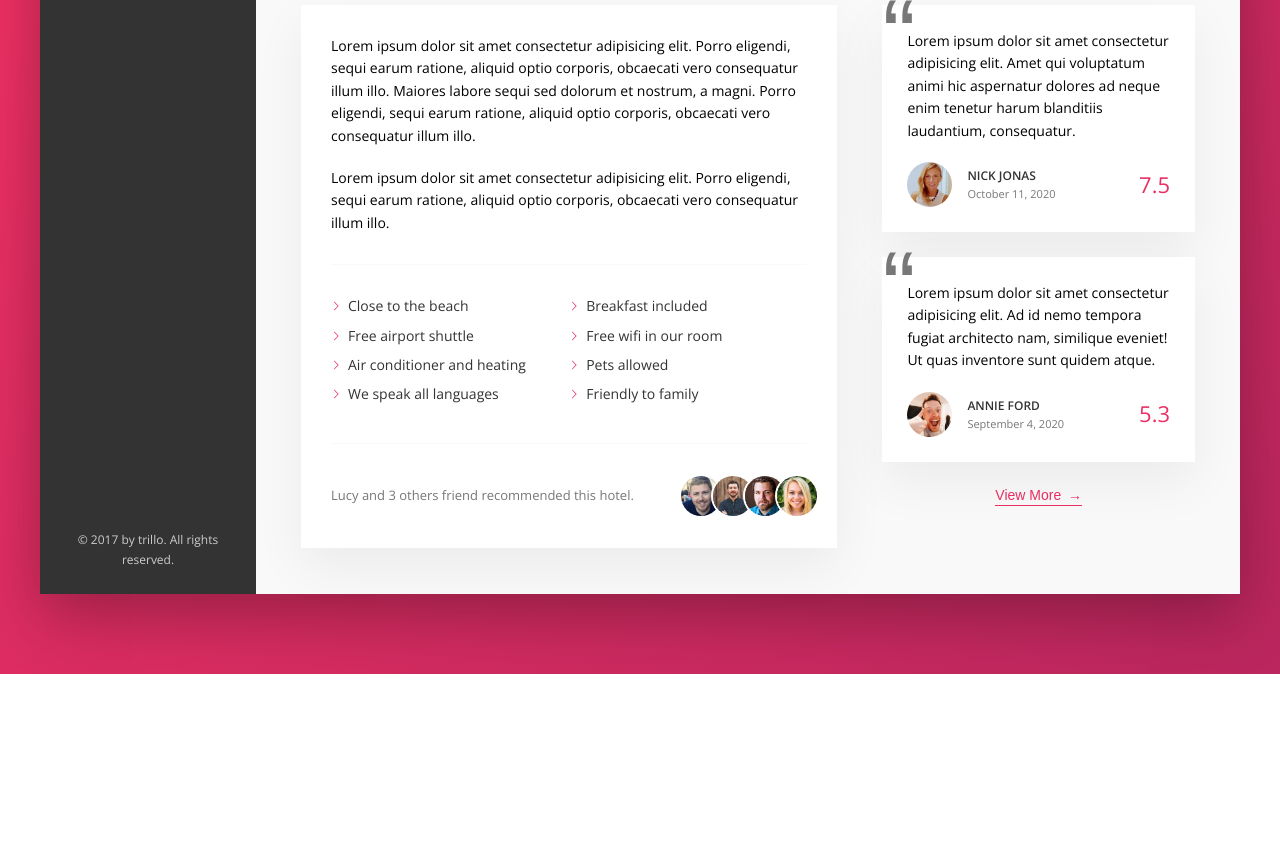
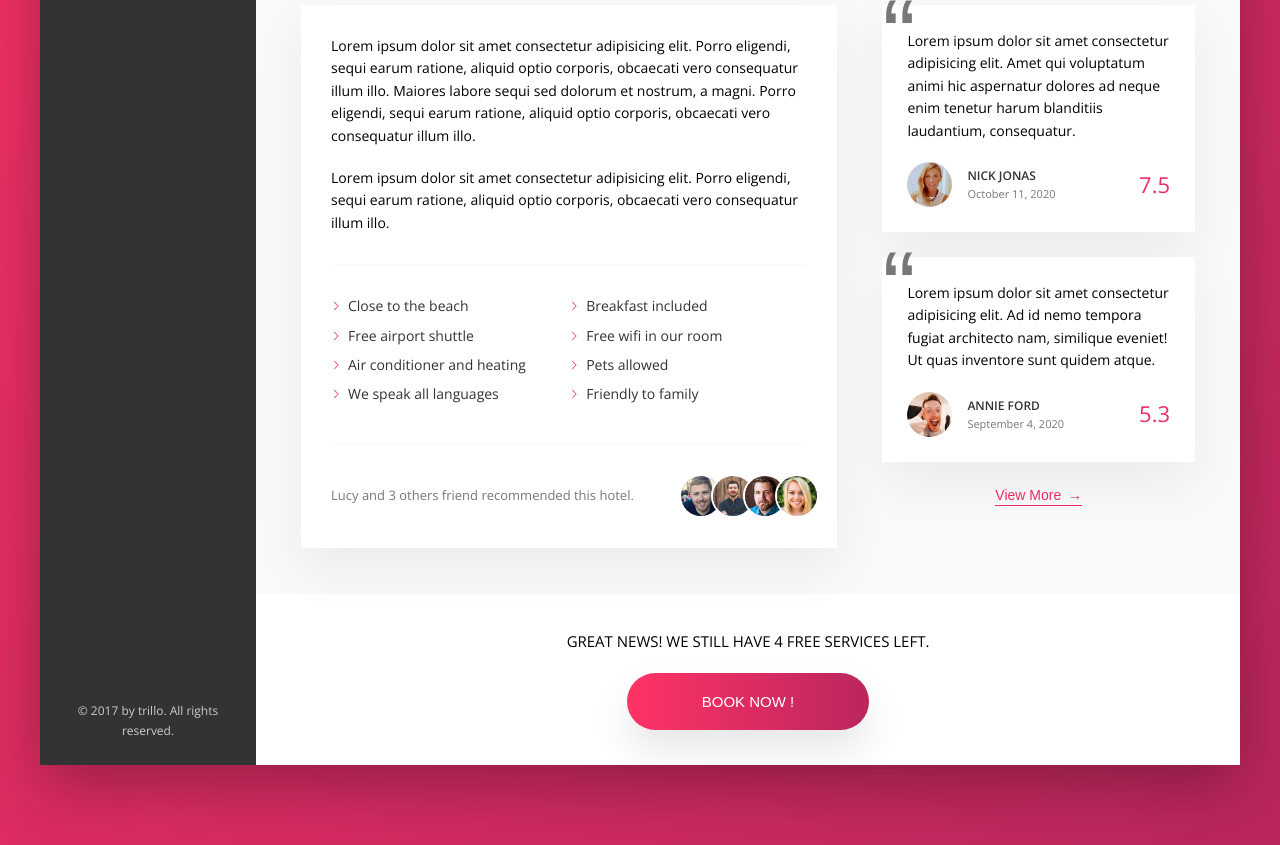
Before and after one commit to jasonlu2907/Trillio, a website: page index.html in a window 1280 px wide. Shown: the part 642-1487 px from the top of the page. Before the commit the page ends 1316 px from the top, so only its background shows below. Drawn offline with nearby package versions, Linux system fonts and the light colour scheme.

Commit message:
CALL TO ACTION

```diff
--- a/index.html
+++ b/index.html
@@ -207,8 +207,22 @@
 
               <button class="btn-inline">View More <span>&rarr;</span></button>
             </div>
+          </div>
 
+          <div class="cta">
+            <h2 class="cta__book-now">
+              Great News! We still have 4 free services left.
+            </h2>
+            <button class="btn">
+              <span class="btn-visible">
+                Book Now !
+              </span>
+              <span class="btn-invisible">
+                Only 4 rooms left
+              </span>
+            </button>
           </div>
+
         </main>
       </div>
     </div>
--- a/sass/components/_component.scss
+++ b/sass/components/_component.scss
@@ -465,3 +465,75 @@
   }
 
 }
+
+////////////////////////////////////
+// CALL TO ACTION
+.cta {
+  padding: 3.5rem 0;
+  text-align: center;
+
+  &__book-now {
+    font-size: 1.5rem;
+    font-weight: 300;
+    text-transform: uppercase;
+    margin-bottom: 2rem;
+  }
+
+}
+
+.btn {
+  font-size: 1.5rem;
+  text-transform: uppercase;
+  color: #fff;
+  background-image: linear-gradient(to right, var(--color-primary-light), var(--color-primary-dark));
+  border-radius: 10rem;
+  border: none;
+  box-shadow: 0 2rem 4rem rgba(0, 0, 0, 0.1);
+
+  position: relative;
+  /*O day co 2 cach de giau 1 cai span con lai,
+  hoac la dung overflow, hoac la dung visibility, NHUNG: dung visibility
+  se ton thoi gian de doi no chuyen doi tu hidden->visible*/
+  overflow: hidden;
+
+  transition: all 0.2s;
+  // TEST
+  // color: red;
+  & > * {
+    display: inline-block;
+    width: 100%;
+    height: 100%;
+    transition: all 0.2s;
+  }
+
+  &-visible {
+    display: inline-block;
+    padding: 2rem 7.5rem;
+  }
+
+  &-invisible {
+    position: absolute;
+    padding: 2rem;
+    top: -100%;
+    left: 0;
+    // visibility: hidden;
+  }
+
+  &:hover {
+    transform: translateY(-0.5rem);
+  }
+
+  &:hover &-visible {
+    transform: translateY(100%);
+  }
+
+  &:hover &-invisible {
+    top: 0;
+    // visibility: visible;
+  }
+
+  &:focus {
+    outline: none;
+    animation: pulsate 1s infinite;
+  }
+}
```
Also changed, not shown: css/style.css.
